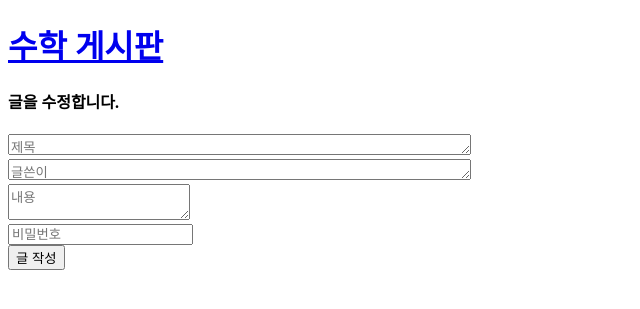
After one commit to Kimjongsic/homepage, a PHP site: page /modify.php?num=1 in a window 1280 px wide. The commit adds this page. Shown: the top 309 px of the page, without its empty margins (0-640 px from the left). Run offline with PHP 8.4, Linux system fonts and the light colour scheme; data that the repository does not hold is empty; some libraries are stand-ins or nearby versions.

Commit message:
create modify&delete php

```diff
--- /dev/null
+++ b/modify.php
@@ -0,0 +1,48 @@
+<!--- 게시글 수정 -->
+<?php
+	include $_SERVER['DOCUMENT_ROOT']."/mathboardSave.php";
+
+	$bno = $_GET['num'];
+	$sql = mq("select * from mathboard where num='$bno';");
+	$board = $sql->fetch_array();
+ ?>
+<!DOCTYPE html>
+<html lang="en">
+<head>
+    <meta charset="UTF-8">
+    <meta http-equiv="X-UA-Compatible" content="IE=edge">
+    <meta name="viewport" content="width=device-width, initial-scale=1.0">
+    <link rel="stylesheet" href="modify.css">
+    <link href="https://fonts.googleapis.com/css2?family=Josefin+Sans:wght@300;400;500;600;700&display=swap" rel="stylesheet">
+    <link href="https://fonts.googleapis.com/css2?family=Nanum+Gothic:wght@400;700;800&display=swap" rel="stylesheet">
+    <script src="https://kit.fontawesome.com/1c2538add9.js" crossorigin="anonymous"></script>
+    <title>Document</title>
+</head>
+<body>
+<div id="board_write">
+        <h1><a href="mathboard.php">수학 게시판</a></h1>
+        <h4>글을 수정합니다.</h4>
+            <div id="write_area">
+                <form action="modify_ok.php?num=<?php echo $bno; ?>" method="post">
+                    <div id="in_title">
+                        <textarea name="title" id="utitle" rows="1" cols="55" placeholder="제목" maxlength="100" required><?php echo $board['title']; ?></textarea>
+                    </div>
+                    <div class="wi_line"></div>
+                    <div id="in_name">
+                        <textarea name="name" id="uname" rows="1" cols="55" placeholder="글쓴이" maxlength="100" required><?php echo $board['name']; ?></textarea>
+                    </div>
+                    <div class="wi_line"></div>
+                    <div id="in_content">
+                        <textarea name="content" id="ucontent" placeholder="내용" required><?php echo $board['content']; ?></textarea>
+                    </div>
+                    <div id="in_pw">
+                        <input type="password" name="pw" id="upw"  placeholder="비밀번호" required />
+                    </div>
+                    <div class="bt_se">
+                        <button type="submit">글 작성</button>
+                    </div>
+                </form>
+            </div>
+        </div>
+</body>
+</html>
--- a/read.php
+++ b/read.php
@@ -7,6 +7,10 @@ include $_SERVER['DOCUMENT_ROOT']."/mathboardSave.php";
     <meta charset="UTF-8">
     <meta http-equiv="X-UA-Compatible" content="IE=edge">
     <meta name="viewport" content="width=device-width, initial-scale=1.0">
+    <link rel="stylesheet" href="read.css">
+    <link href="https://fonts.googleapis.com/css2?family=Josefin+Sans:wght@300;400;500;600;700&display=swap" rel="stylesheet">
+    <link href="https://fonts.googleapis.com/css2?family=Nanum+Gothic:wght@400;700;800&display=swap" rel="stylesheet">
+    <script src="https://kit.fontawesome.com/1c2538add9.js" crossorigin="anonymous"></script>
     <title>Document</title>
 </head>
 <body>
```
Also changed, not shown: delete.php (added, +8 -0 lines), modifyOk.php (added, +12 -0 lines), modify.css (added), read.css (added).
